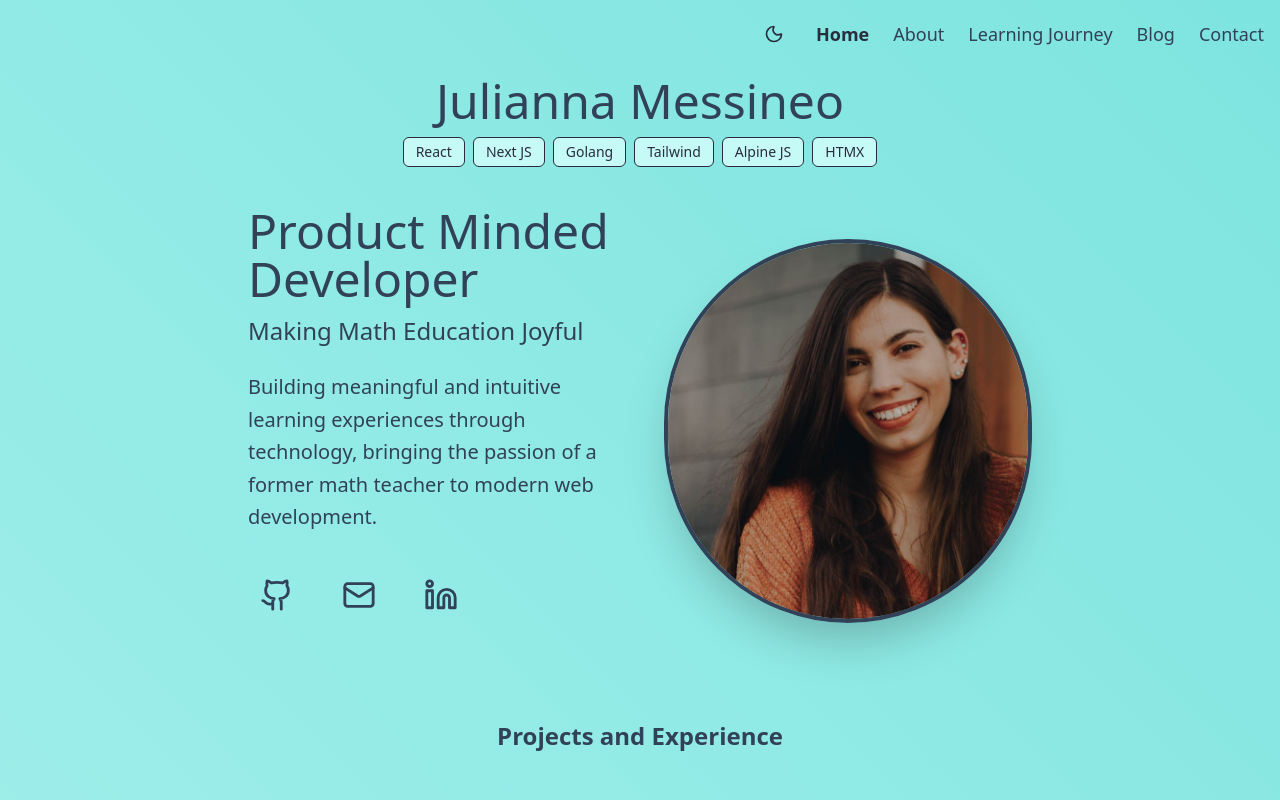
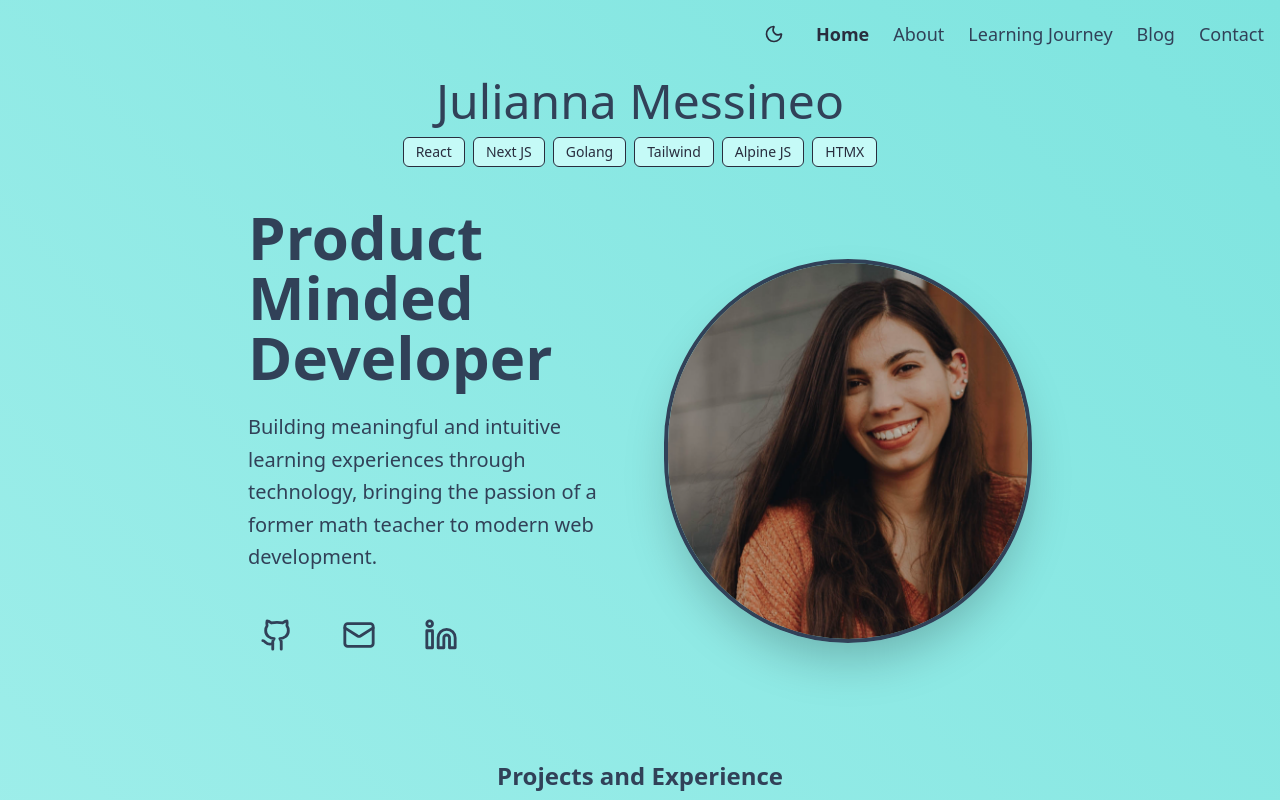
Before and after one commit to mathematiCode/Next-Portfolio, a Next.js app: page / in a window 1280 px wide. Shown: the top 800 px of the page. Built offline with nearby package versions, Linux system fonts and the light colour scheme.

Commit message:
Delete tagline

```diff
--- a/components/Intro.tsx
+++ b/components/Intro.tsx
@@ -7,11 +7,8 @@ function Intro() {
       className=" w-full xl:w-2/3 flex items-center justify-center relative flex-col lg:flex-row gap-12"
     >
       <div className="lg:w-1/2 text-center lg:text-left">
-        <h1 className="text-5xl lg:text-6xl font-bold mb-6 animate-fade-in-up">
+        <h2 className="text-5xl lg:text-6xl font-bold mb-6 animate-fade-in-up">
           Product Minded Developer
-        </h1>
-        <h2 className="text-xl lg:text-2xl mb-6 mt-3 animate-fade-in-up animate-delay-100">
-          Making Math Education Joyful
         </h2>
         <p className="text-xl mb-8 leading-relaxed animate-fade-in-up animate-delay-200">
           Building meaningful and intuitive learning experiences through
```
